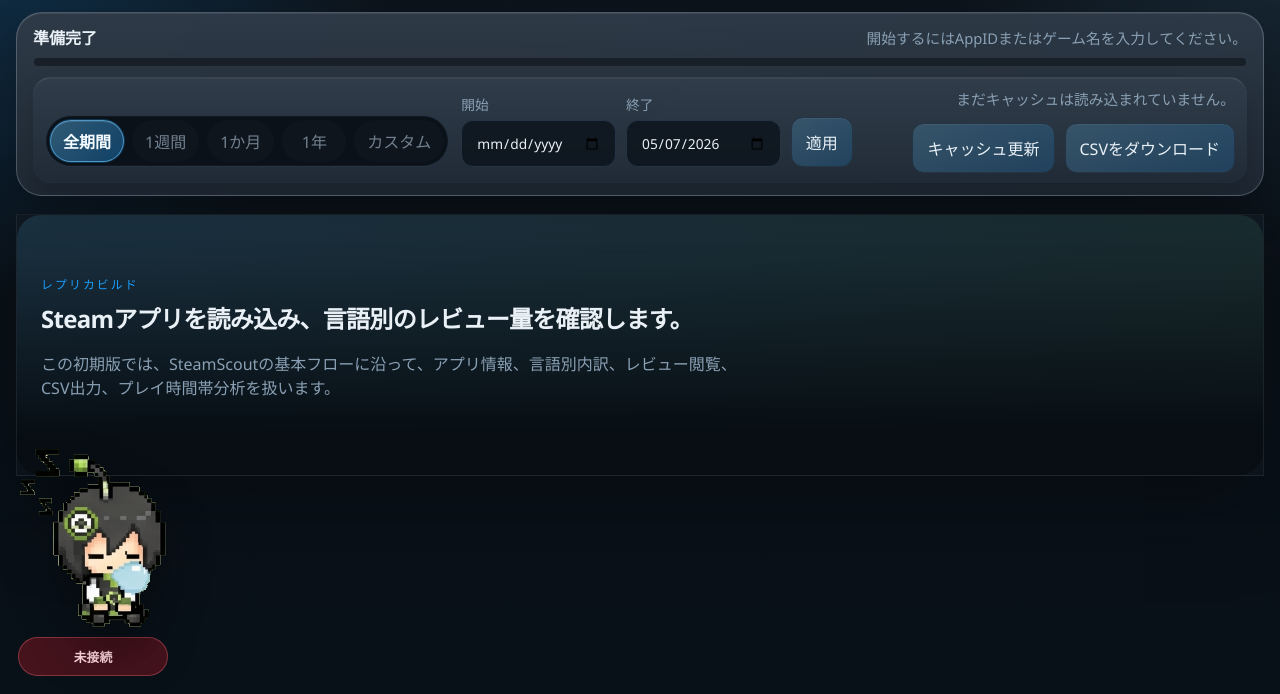
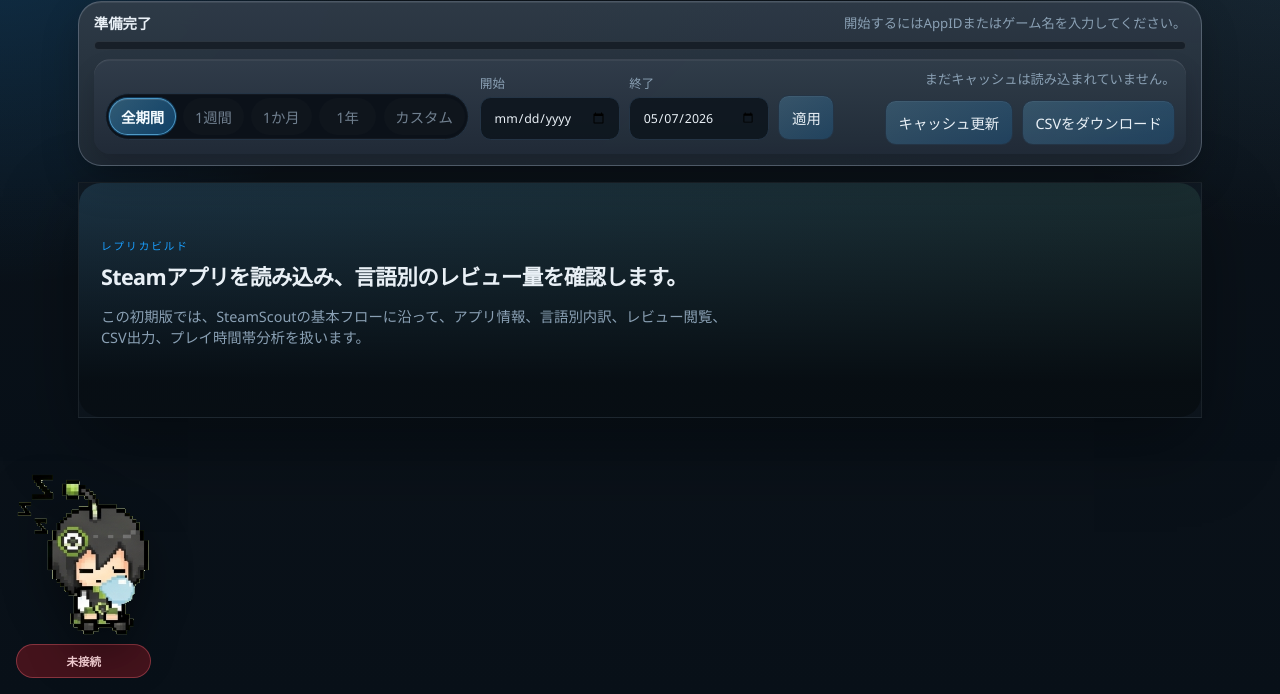
Before and after one commit to moderndelta137/SteamReviewAnalysizer, a website: page public/index.html in a window 1280 px wide. Shown: the part 106-800 px from the top of the page. Drawn offline with Linux system fonts and the light colour scheme.

Commit message:
Zoom 90%

```diff
--- a/public/styles.css
+++ b/public/styles.css
@@ -11,6 +11,7 @@
   --danger: #ff6f7d;
   --shadow: 0 30px 80px rgba(0, 0, 0, 0.35);
   --ai-glow-angle: 0deg;
+  --desktop-layout-zoom: 0.9;
 }
 
 @property --ai-glow-angle {
@@ -33,6 +34,12 @@
     radial-gradient(circle at top right, rgba(102, 192, 244, 0.14), transparent 24%),
     linear-gradient(180deg, #0e141b 0%, #081018 100%);
   color: var(--text);
+}
+
+@supports (zoom: 1) {
+  html {
+    zoom: var(--desktop-layout-zoom);
+  }
 }
 
 button,
@@ -3085,6 +3092,12 @@
 }
 
 @media (max-width: 1100px) {
+  @supports (zoom: 1) {
+    html {
+      zoom: 1;
+    }
+  }
+
   .workspace-grid,
   .summary-grid,
   .review-grid,
```
